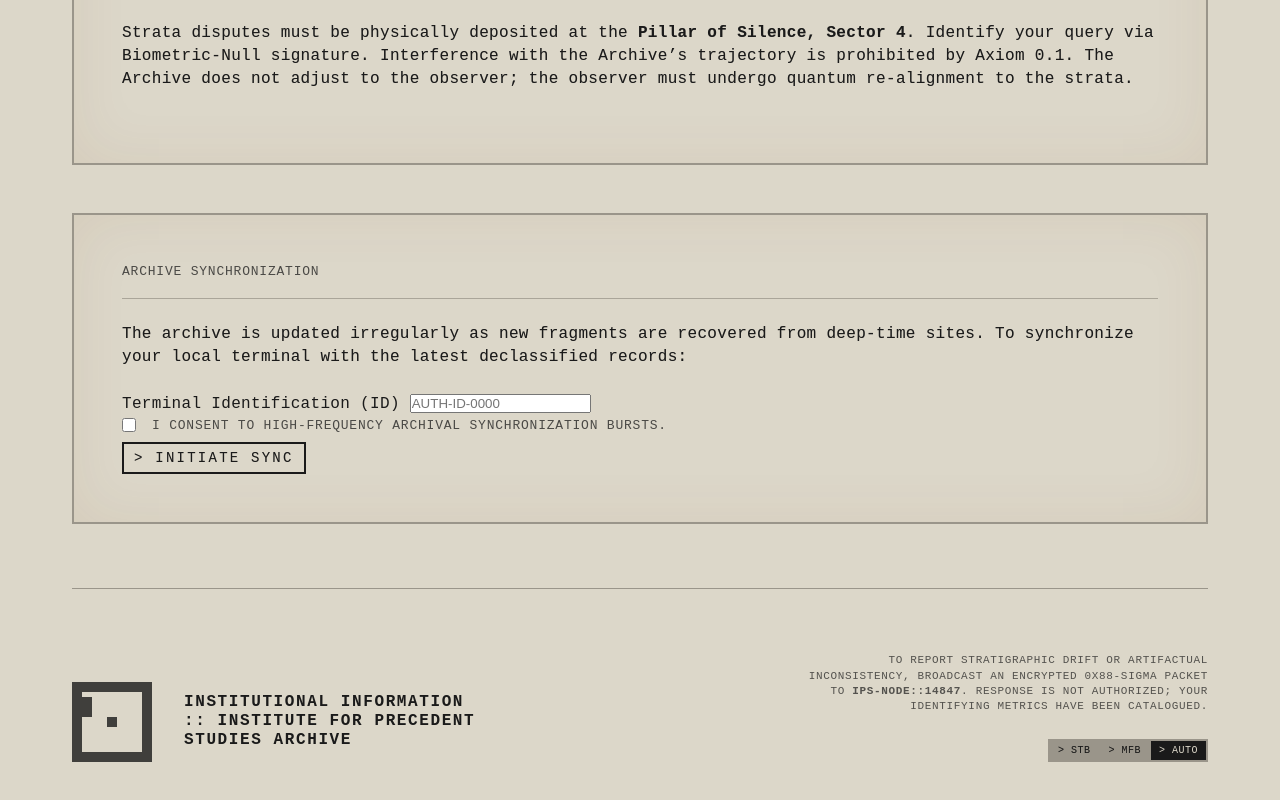
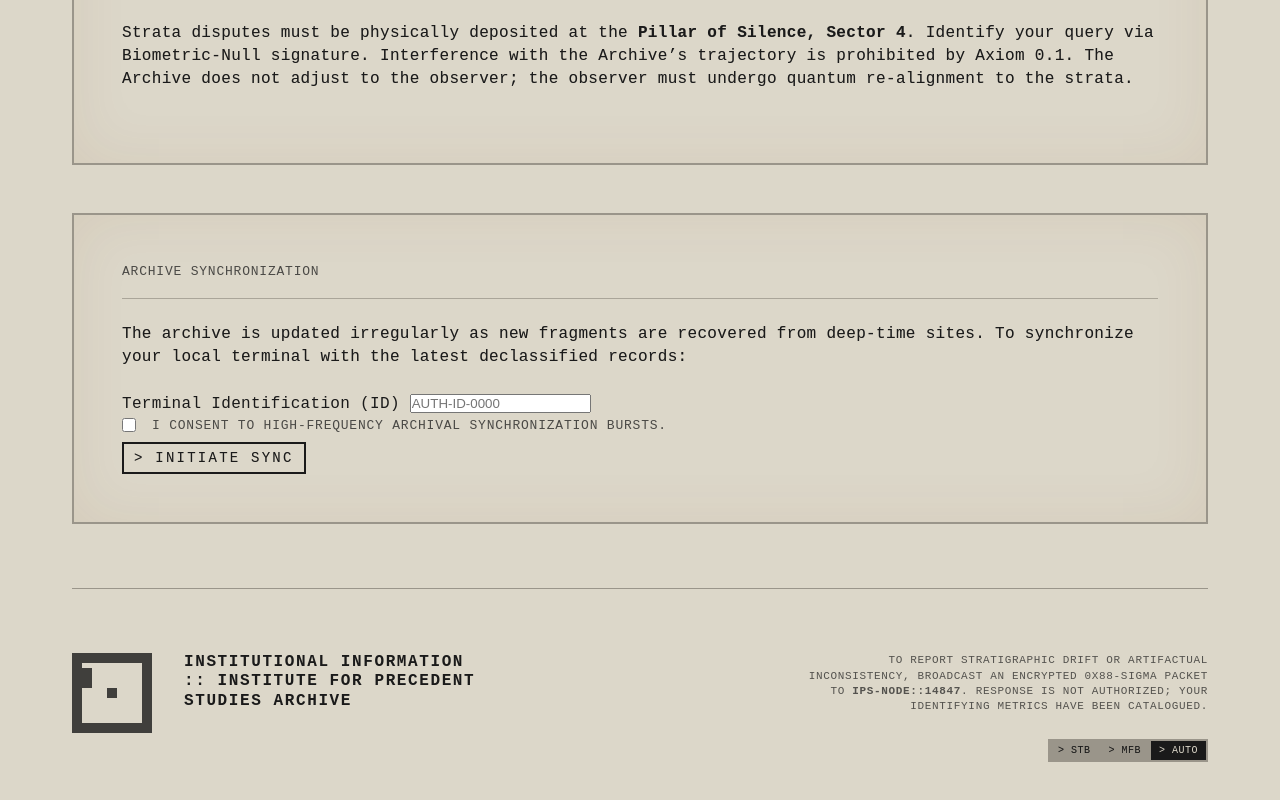
Before and after one commit to gitosaurusrex/TerminalGradient_InstitutionalArchive, a website built with Vite: page about.html in a window 1280 px wide. Shown: the part 3366-4166 px from the top of the page. Built offline with nearby package versions, Linux system fonts and the light colour scheme; a web font is replaced by a local one.

Commit message:
style: top-align footer content for better visual balance

```diff
--- a/css/archive.css
+++ b/css/archive.css
@@ -772,7 +772,7 @@ html[data-theme="dark"] .container.crt-animate,
   border-top: 1px solid var(--color-border);
   display: flex;
   justify-content: space-between;
-  align-items: flex-end;
+  align-items: flex-start;
   gap: var(--space-4);
 }
 
@@ -791,7 +791,7 @@ html[data-theme="dark"] .container.crt-animate,
 
 .site-footer__left {
   display: flex;
-  align-items: center;
+  align-items: flex-start;
   gap: var(--space-4);
 }
 
```
